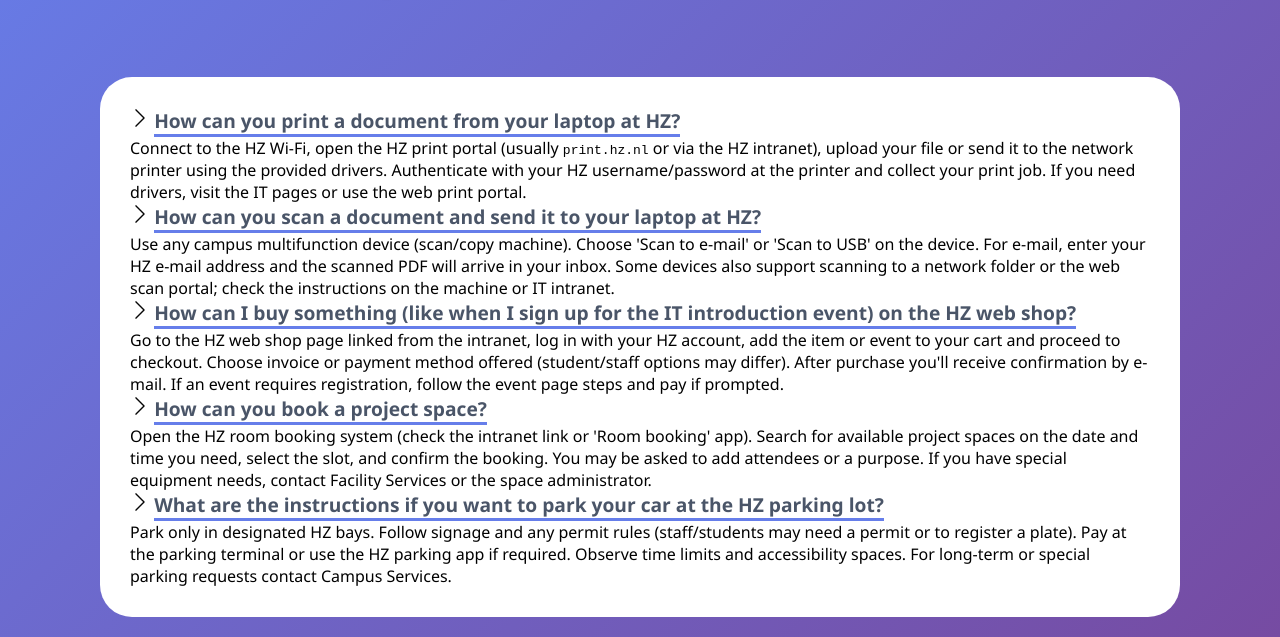
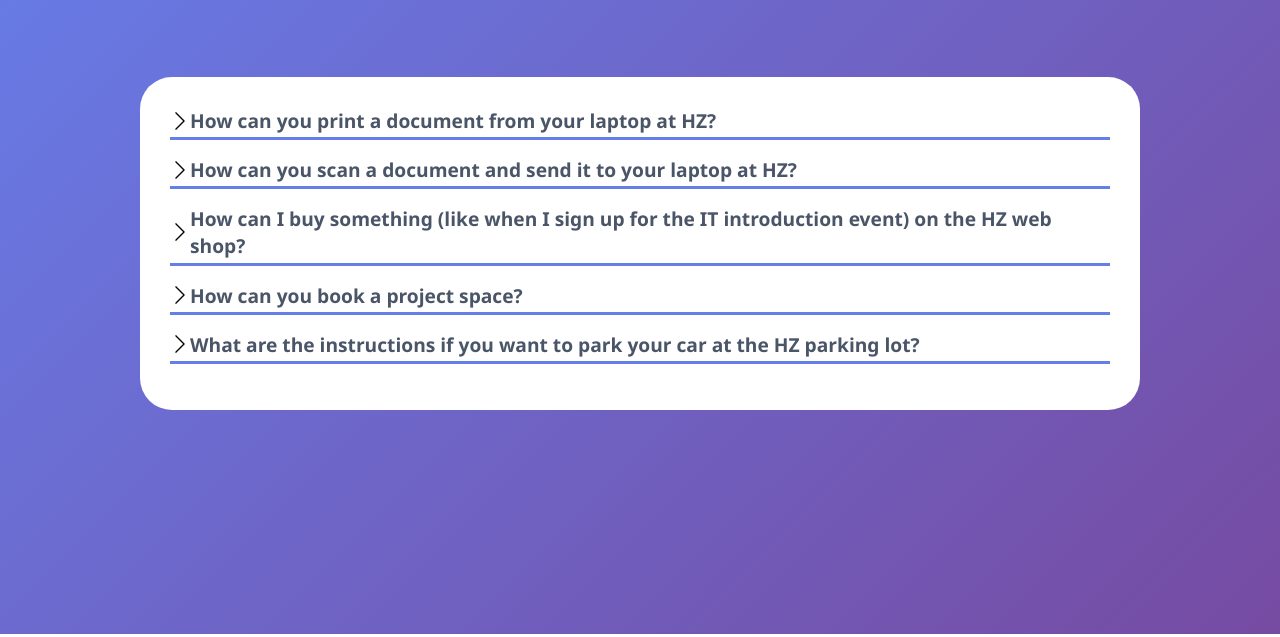
Before and after one commit to tsra0001/tsra0001.github.io, a plain HTML site: page Portfolio Website/pages/faq.html in a window 1280 px wide. Shown: the part 166-803 px from the top of the page. Drawn offline with Linux system fonts and the light colour scheme.

Commit message:
Modify faq and css

```diff
--- a/Portfolio Website/css/style.css
+++ b/Portfolio Website/css/style.css
@@ -130,13 +130,18 @@ body {
 .wrap {
     background-color: white;
     border-radius: 2rem;
-    margin: auto 2.5rem auto 2.5rem;
+    margin: auto 5rem auto 5rem;
     padding: 30px;
 }
 
-.questionItem h2 {
-    color: #4a5568;
-    font-weight: bold;
+.questionItem {
+    display: flex;
+    align-items: center;
+    justify-content: start;
+    border-bottom: 3px solid #667eea;
+    padding-bottom: 0.2rem;
+    margin-bottom: 1rem;
+    cursor: pointer;
 }
 
 .questionItem h2, img {
@@ -145,11 +150,32 @@ body {
 }
 
 .questionItem h2 {
-    border-bottom: 3px solid #667eea;
+    color: #4a5568;
+    font-weight: bold;
+    border-bottom: none;
 }
 
 .questionItem img {
     transform: rotate(-90deg);
+}
+
+.arrow {
+    transition: transform 0.3s ease;
+    transform: rotate(-90deg); /* collapsed by default */
+}
+
+.arrow.open {
+    transform: rotate(0deg); /* expanded */
+}
+
+.a {
+    display: none;
+    margin: 0.5rem 0 1rem 2rem;
+    color: #2d3748;
+}
+
+.a.open {
+    display: block;
 }
 
 
--- a/Portfolio Website/pages/faq.html
+++ b/Portfolio Website/pages/faq.html
@@ -32,55 +32,76 @@
         <div class="wrap">
 
             <div class="questionItem">
-                <img src="../assets/down_arrow.png" width="20px" height="20px">
+                <img src="../assets/down_arrow.png" class="arrow" width="20px" height="20px">
                 <h2>How can you print a document from your laptop at HZ?</h2>
+            </div>
             <p class="a">Connect to the HZ Wi-Fi, open the HZ print portal (usually <code>print.hz.nl</code> or via
                 the HZ intranet), upload your file or send it to the network printer using the provided drivers.
                 Authenticate with your HZ username/password at the printer and collect your print job. If you need
                 drivers, visit the IT pages or use the web print portal.</p>
-            </div>
 
 
             <div class="questionItem">
-                <img src="../assets/down_arrow.png" width="20px" height="20px">
+                <img src="../assets/down_arrow.png" class="arrow" width="20px" height="20px">
                 <h2>How can you scan a document and send it to your laptop at HZ?</h2>
+            </div>
             <p class="a">Use any campus multifunction device (scan/copy machine). Choose 'Scan to e-mail' or 'Scan
                 to USB' on the device. For e-mail, enter your HZ e-mail address and the scanned PDF will arrive in
                 your inbox. Some devices also support scanning to a network folder or the web scan portal; check the
                 instructions on the machine or IT intranet.</p>
-            </div>
 
 
             <div class="questionItem">
-                <img src="../assets/down_arrow.png" width="20px" height="20px">
+                <img src="../assets/down_arrow.png" class="arrow" width="20px" height="20px">
                 <h2>How can I buy something (like when I sign up for the IT introduction event) on the HZ web
                     shop?</h2>
+            </div>
             <p class="a">Go to the HZ web shop page linked from the intranet, log in with your HZ account, add the
                 item or event to your cart and proceed to checkout. Choose invoice or payment method offered
                 (student/staff options may differ). After purchase you'll receive confirmation by e-mail. If an
                 event requires registration, follow the event page steps and pay if prompted.</p>
-            </div>
 
 
             <div class="questionItem">
-                <img src="../assets/down_arrow.png" width="20px" height="20px">
+                <img src="../assets/down_arrow.png" class="arrow" width="20px" height="20px">
                 <h2>How can you book a project space?</h2>
+            </div>
             <p class="a">Open the HZ room booking system (check the intranet link or 'Room booking' app). Search for
                 available project spaces on the date and time you need, select the slot, and confirm the booking.
                 You may be asked to add attendees or a purpose. If you have special equipment needs, contact
                 Facility Services or the space administrator.</p>
-            </div>
 
 
             <div class="questionItem">
-                <img src="../assets/down_arrow.png" width="20px" height="20px">
+                <img src="../assets/down_arrow.png" class="arrow" width="20px" height="20px">
                 <h2>What are the instructions if you want to park your car at the HZ parking lot?</h2>
+            </div>
             <p class="a">Park only in designated HZ bays. Follow signage and any permit rules (staff/students may
                 need a permit or to register a plate). Pay at the parking terminal or use the HZ parking app if
                 required. Observe time limits and accessibility spaces. For long-term or special parking requests
                 contact Campus Services.</p>
         </div>
-        </div>
+
+        <script>
+            document.querySelectorAll(".questionItem").forEach((item) => {
+                item.addEventListener("click", () => {
+                    const answer = item.nextElementSibling;
+                    const arrow = item.querySelector(".arrow");
+
+                    // toggle answer visibility + arrow rotation
+                    answer.classList.toggle("open");
+                    arrow.classList.toggle("open");
+
+                    // if the answer just got opened, scroll into view
+                    if (answer.classList.contains("open")) {
+                        answer.scrollIntoView({
+                            behavior: "smooth",
+                            block: "start"
+                        });
+                    }
+                });
+            });
+        </script>
 </body>
 
 </html>
```
Lines whose indentation alone changed are shown as unchanged.
